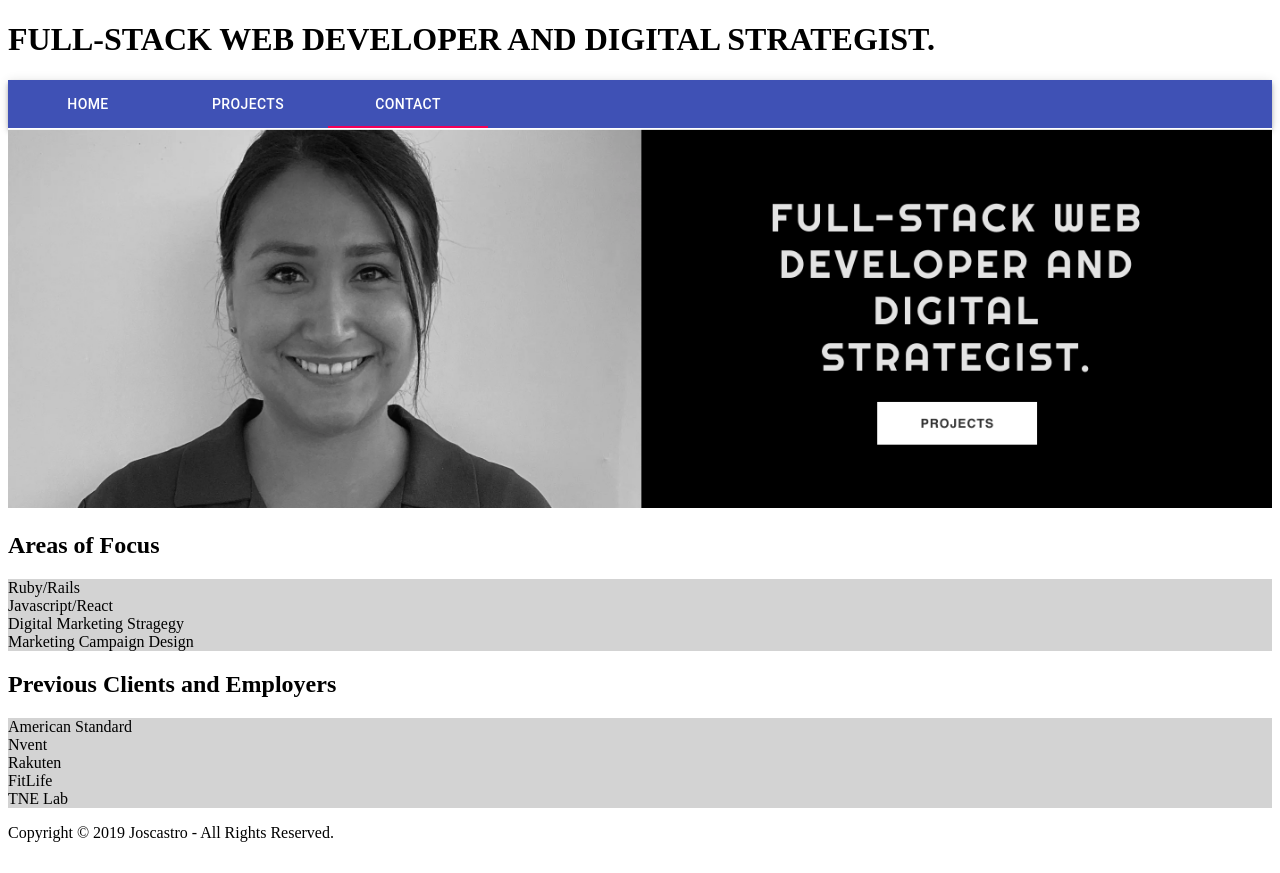
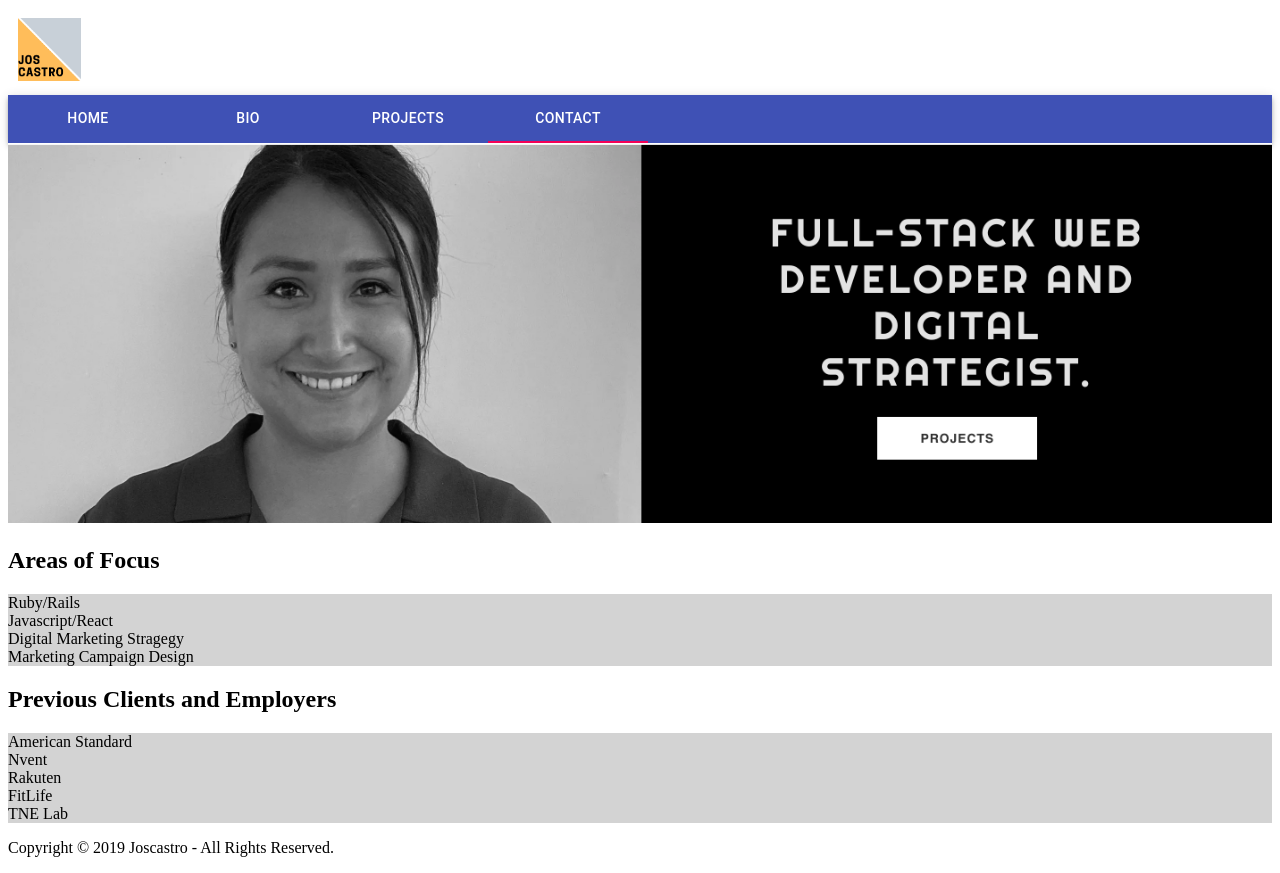
Before and after one commit to joselycas/portfolio-frontend, a React app: page / in a window 1280 px wide. Built offline with nearby package versions, Linux system fonts and the light colour scheme.

Commit message:
add logo

```diff
--- a/src/components/Home.js
+++ b/src/components/Home.js
@@ -10,7 +10,7 @@ import Footer from './Footer.js';
 const Home = () => {
   return(
     <div>
-      <h1>FULL-STACK WEB DEVELOPER AND DIGITAL STRATEGIST.</h1>
+       <img src="assets/logo.png" alt="Header" className="logo" />
       <NavBar />
       <img src="assets/header.png" alt="Header" className="headerImage" />
       <SubSection />
--- a/src/components/NavBar.js
+++ b/src/components/NavBar.js
@@ -2,13 +2,15 @@ import React from "react";
 import Tabs from '@material-ui/core/Tabs';
 import AppBar from '@material-ui/core/AppBar';
 import Tab from '@material-ui/core/Tab';
+import './index.css'
 
 const NavBar = () => {
  return(
      <>
-    <AppBar position="static">
+    <AppBar position="static" className="navBar">
     <Tabs value="0" >
       <Tab label="Home" value="0"/>
+      <Tab label="Bio" value="0"/>
       <Tab label="Projects" value="0"/>
       <Tab label="Contact" value="0"/>
     </Tabs>
--- a/src/components/index.css
+++ b/src/components/index.css
@@ -8,3 +8,13 @@
     width: 100%;
     height: auto;
   }
+
+  .logo {
+    width: 5%;
+    height: auto;
+    padding: 10px;
+  }
+
+  .navBar {
+    width: 100%;
+  }
```
